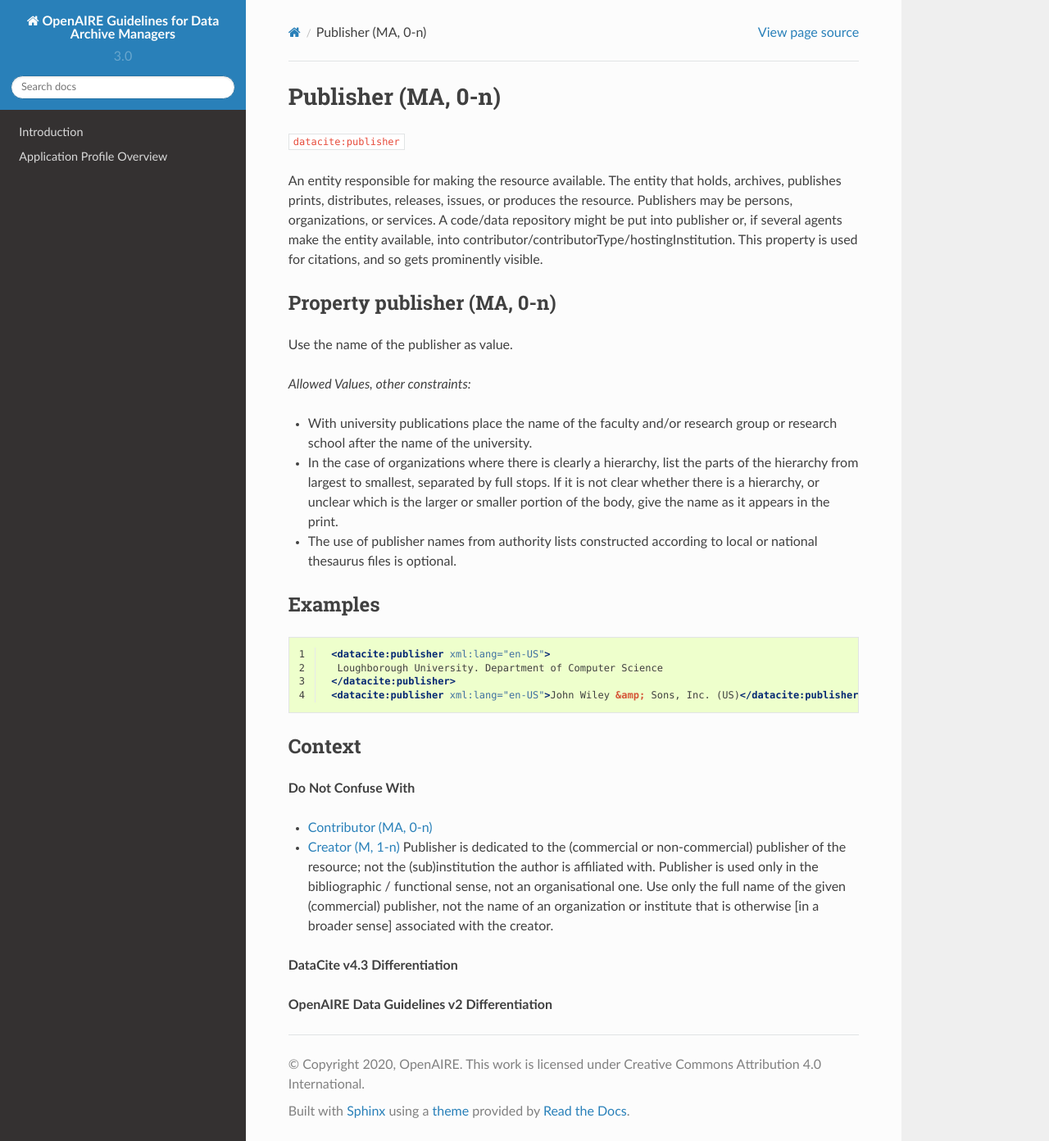
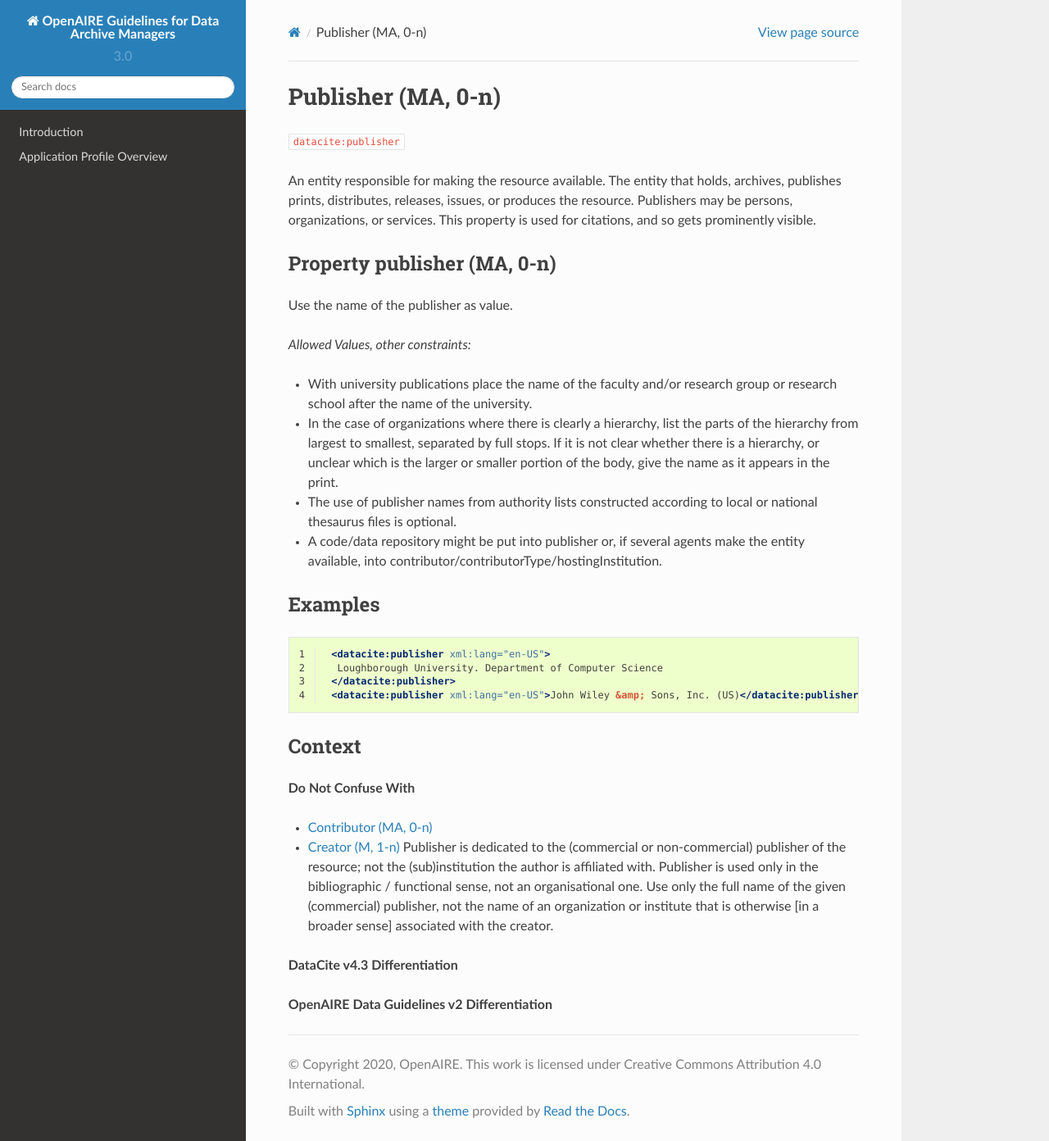
Before and after one commit to openaire/guidelines-data-archives, a Sphinx documentation site: the page built from docs/field_publisher.rst, in a window 1280 px wide and 1392 px high. Shown: the whole window at 82% size. Built offline with Sphinx 7.4.7 and the Read the Docs theme 2.0.0, drawn with Linux system fonts in a browser that asks for light colours; a script that is not in the unit is left out; part of the change alters nothing that is shown.

```diff
--- a/docs/field_publisher.rst
+++ b/docs/field_publisher.rst
@@ -5,7 +5,7 @@ Publisher (MA, 0-n)
 
 ``datacite:publisher``
 
-An entity responsible for making the resource available. The entity that holds, archives, publishes prints, distributes, releases, issues, or produces the resource. Publishers may be persons, organizations, or services. A code/data repository might be put into publisher or, if several agents make the entity available, into contributor/contributorType/hostingInstitution.
+An entity responsible for making the resource available. The entity that holds, archives, publishes prints, distributes, releases, issues, or produces the resource. Publishers may be persons, organizations, or services.
 This property is used for citations, and so gets prominently visible.
 
 Property publisher (MA, 0-n)
@@ -18,6 +18,7 @@ Use the name of the publisher as value.
 * With university publications place the name of the faculty and/or research group or research school after the name of the university.
 * In the case of organizations where there is clearly a hierarchy, list the parts of the hierarchy from largest to smallest, separated by full stops. If it is not clear whether there is a hierarchy, or unclear which is the larger or smaller portion of the body, give the name as it appears in the print.
 * The use of publisher names from authority lists constructed according to local or national thesaurus files is optional.
+* A code/data repository might be put into publisher or, if several agents make the entity available, into contributor/contributorType/hostingInstitution.
 
 Examples
 -------
```
